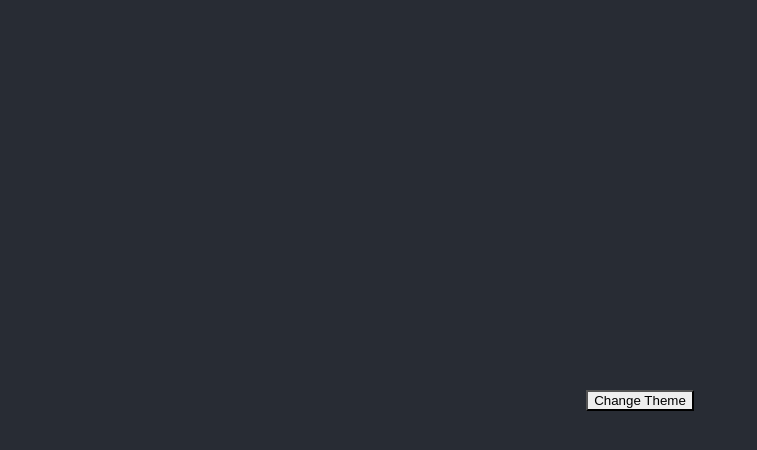
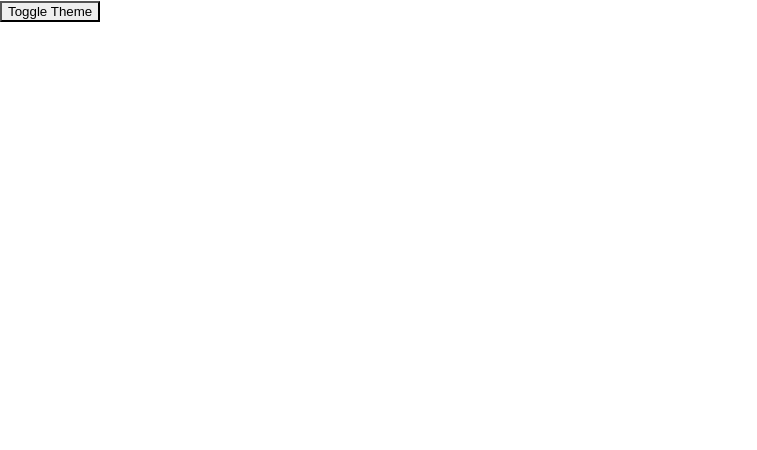
Before and after one commit to andriyfm/react-kujahit, a React (Create React App) app: page / in a window 1280 px wide. Shown: the top 450 px of the page, without its empty margins (0-757 px from the left). Built offline with nearby package versions, Linux system fonts and the light colour scheme.

Commit message:
Updating context from a nested component

```diff
--- a/src/App.js
+++ b/src/App.js
@@ -2,32 +2,39 @@ import React from "react";
 import "./App.css";
 
 import { ThemeContext, themes } from "./contexts/ThemeContext";
-import ThemedButton from "./components/ThemedButton";
-
-function Toolbar(props) {
-  return <ThemedButton onClick={props.changeTheme}>Change Theme</ThemedButton>;
-}
+import ThemeTogglerButton from "./components/ThemeTogglerButton";
 
 class App extends React.Component {
   constructor(props) {
     super(props);
-    this.state = { theme: themes.light };
+
     this.toggleTheme = () => {
       this.setState(state => ({
         theme: state.theme === themes.dark ? themes.light : themes.dark
       }));
     };
+
+    this.state = {
+      theme: themes.light,
+      toggleTheme: this.toggleTheme
+    };
   }
 
   render() {
+    // The entire state is passed to the provider
     return (
-      <header class="App-header">
-        <ThemeContext.Provider value={this.state.theme}>
-          <Toolbar changeTheme={this.toggleTheme} />
-        </ThemeContext.Provider>
-      </header>
+      <ThemeContext.Provider value={this.state}>
+        <Content />
+      </ThemeContext.Provider>
     );
   }
 }
 
+function Content() {
+  return (
+    <div>
+      <ThemeTogglerButton />
+    </div>
+  );
+}
 export default App;
--- /dev/null
+++ b/src/components/ThemeTogglerButton.js
@@ -0,0 +1,19 @@
+import React from "react";
+import { ThemeContext } from "../contexts/ThemeContext";
+
+function ThemeTogglerButton() {
+  return (
+    <ThemeContext.Consumer>
+      {({ theme, toggleTheme }) => (
+        <button
+          onClick={toggleTheme}
+          style={{ backgroundColor: theme.background }}
+        >
+          Toggle Theme
+        </button>
+      )}
+    </ThemeContext.Consumer>
+  );
+}
+
+export default ThemeTogglerButton;
--- a/src/contexts/ThemeContext.js
+++ b/src/contexts/ThemeContext.js
@@ -11,4 +11,7 @@ export const themes = {
   }
 };
 
-export const ThemeContext = React.createContext(themes.dark);
+export const ThemeContext = React.createContext({
+  theme: themes.dark,
+  toggleTheme: () => {}
+});
```
